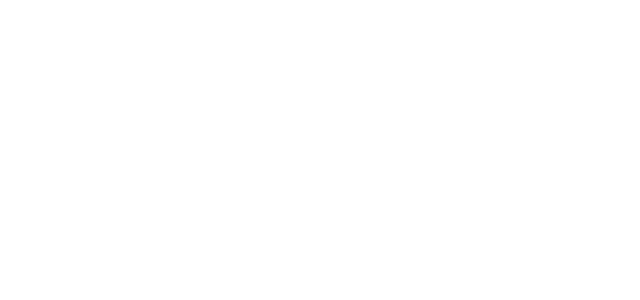
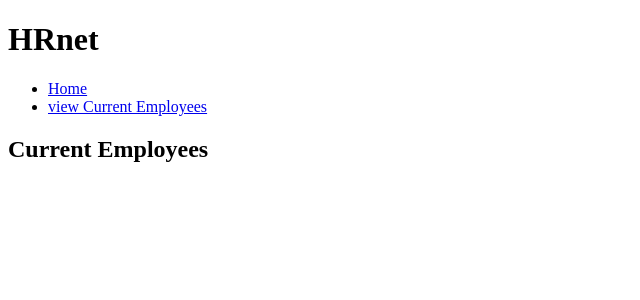
Before and after one commit to WandoCode/OC-HRNet, a React (Create React App) app: page /employees in a window 1280 px wide. Before the commit this address had no page. Shown: the top 300 px of the page, without its empty margins (0-640 px from the left). Built offline with nearby package versions, Linux system fonts and the light colour scheme.

Commit message:
Add Employees Page

```diff
--- a/src/app/Router.js
+++ b/src/app/Router.js
@@ -1,13 +1,14 @@
 import { BrowserRouter, Route, Routes } from 'react-router-dom'
 import Layout from '../components/Layout/Layout'
 import Home from '../pages/Home'
-
+import Employees from '../pages/Employees'
 function Router() {
   return (
     <BrowserRouter>
       <Routes>
         <Route path="/" element={<Layout />}>
           <Route index element={<Home />} />
+          <Route path="employees" element={<Employees />} />
         </Route>
       </Routes>
     </BrowserRouter>
--- /dev/null
+++ b/src/pages/Employees.js
@@ -0,0 +1,10 @@
+function Employees() {
+  return (
+    <main>
+      <h2>Current Employees</h2>
+      <table id="employee-table" class="display"></table>
+    </main>
+  )
+}
+
+export default Employees
```
